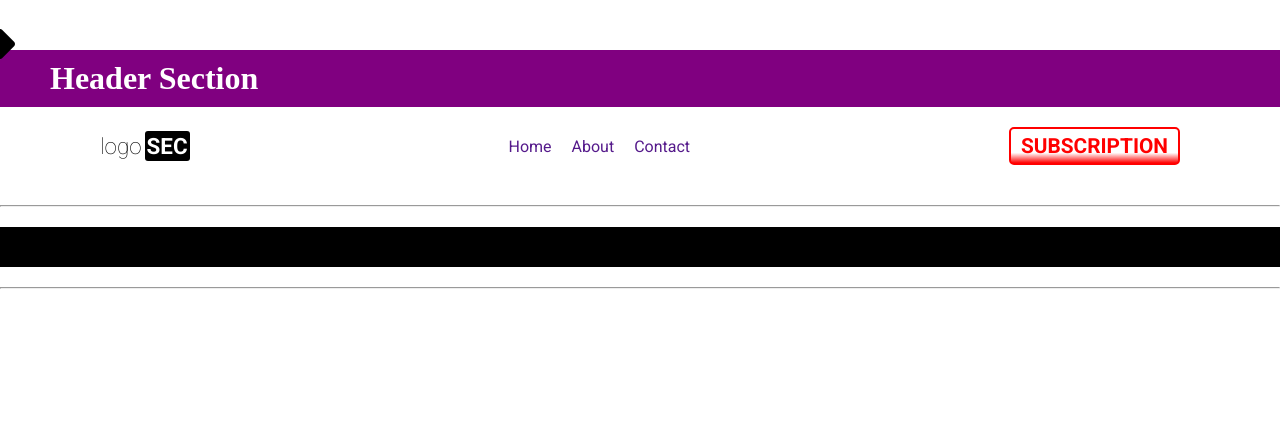
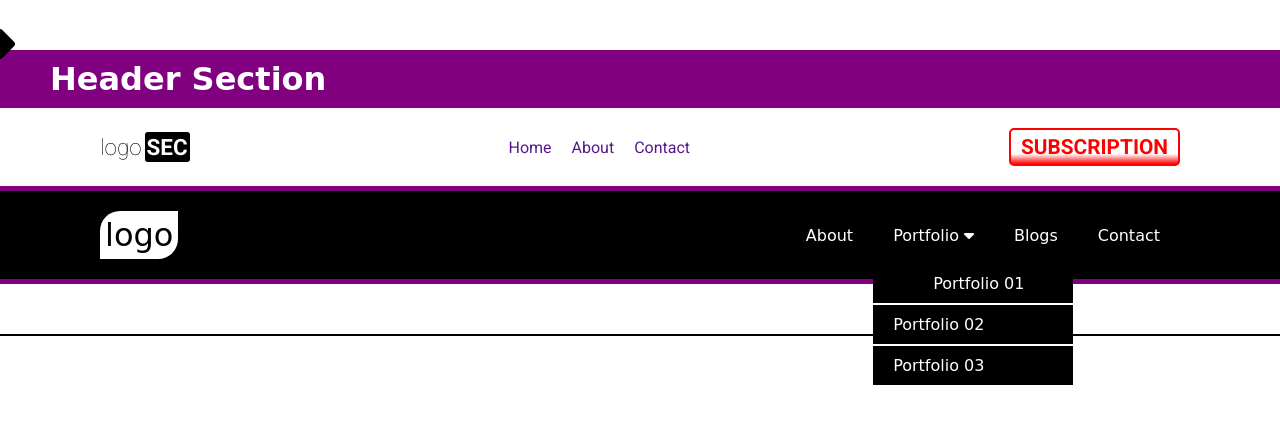
Before and after one commit to A-Al-Mamun/All_In_One, a plain HTML site: page index.html in a window 1280 px wide. Drawn offline with Linux system fonts and the light colour scheme; a web font is replaced by a local one.

Commit message:
header 02 Design

```diff
--- a/assets/css/style.css
+++ b/assets/css/style.css
@@ -18,11 +18,16 @@ body{
 }
 .section{
     padding: 50px 0;
+    border-bottom: 2px solid #000;
 }
 .sec-title{
     background-color: purple;
     color: #fff;
     padding: 10px 50px;
+}
+.sec-inner-item{
+    border-bottom: 5px solid purple;
+    /* padding: 2px 0; */
 }
 
 
@@ -147,6 +152,79 @@ hr{
 .header2{
     padding: 20px 100px;
     background: #000;
+    display: flex;
+    justify-content: space-between;
+    align-items: center;
+    /* position: relative; */
 }
 
+.logo2{}
+.logo2 a{
+    display: inline-block;
+    text-decoration: none;
+    background: #fff;
+    font-family: 400;
+    color: #000;
+    font-size: 2rem;
+    padding: 5px;
+    border-radius: 20px 0 20px 0;
+}
+
+.header2-menu{}
+.header2-menu nav{
+    display: flex;
+}
+.header2-menu nav li{
+    list-style: none;
+}
+.header2-menu nav li a{
+    display: inline-block;
+    text-decoration: none;
+    color: #fff;
+    padding: 0 20px;
+    transition: font-family 0.7s ease-in-out;
+    position: relative;
+}
+.header2-menu nav li a::after{
+    content: "";
+    position: absolute;
+    bottom: 0;
+    left: 0;
+    width: 0%;
+    height: 3px;
+    background: #fff;
+    transition: width 0.7s ease-in-out;
+}
+
+.header2-menu nav li a:hover{
+    font-family: 'Roboto', sans-serif;
+}
+.header2-menu nav a:hover::after{
+    width: 100%;
+}
+
+/* Header 02 sub Menu */
+.header2-menu nav > .sub-menu-head{
+    position: relative;
+}
+.sub-menu-body{
+    position: absolute;
+    top: 100%;
+    left: 0;
+    width: 200px;
+    background: #000;
+}
+
+.sub-menu-body li{
+    border-bottom: 2px solid #fff;
+}
+
+.sub-menu-body li a{
+    display: inline-block;
+    text-decoration: none;
+    color: #fff;
+    padding: 10px 20px!important;
+}
+.sub-menu-body li a:hover{}
+
 /* Header Section End */
--- a/index.html
+++ b/index.html
@@ -35,11 +35,11 @@
 
     <!-- Headers Design Section Start  -->
     <div class="section">
-        <h1 class="sec-title">Header Section</h1>
+        <h1 class="sec-title font-sevillana">Header Section</h1>
 
         <!-- Header 01 -->
         <abbr title="Header 01 Design Demo">
-            <div class="header1 font-roboto">
+            <div class="header1 sec-inner-item font-roboto">
                 <ul>
                     <li><a class="logo1" href="#">Logo<span>Sec</span></a></li>
                     <li>
@@ -54,16 +54,34 @@
             </div>
         </abbr>
 
-        <hr>
+
 
         <!-- Header 02 -->
         <abbr title="Header 02 Design Demo">
-            <div class="header2">
+            <div class="header2 sec-inner-item font-sevillana">
+                <div class="logo2"><a href="#">logo</a></div>
+                <div class="header2-menu">
+                    <nav>
+                        <li><a href="#">About</a></li>
+                        <li  class="sub-menu-head">
+                            <a href="#">Portfolio <i class="fa-solid fa-caret-down"></i>
+                                <ul class="sub-menu-body">
+                                    <li><a href="#">Portfolio 01</a></li>
+                                    <li><a href="#">Portfolio 02</a></li>
+                                    <li><a href="#">Portfolio 03</a></li>
+                                </ul>
+                            </a>
+                        </li>
+                        <li><a href="#">Blogs</a></li>
+                        <li><a href="#">Contact</a></li>
 
+
+                    </nav>
+                </div>
             </div>
         </abbr>
 
-        <hr>
+
     </div>
     <!-- Headers Design Section End  -->
 
```
